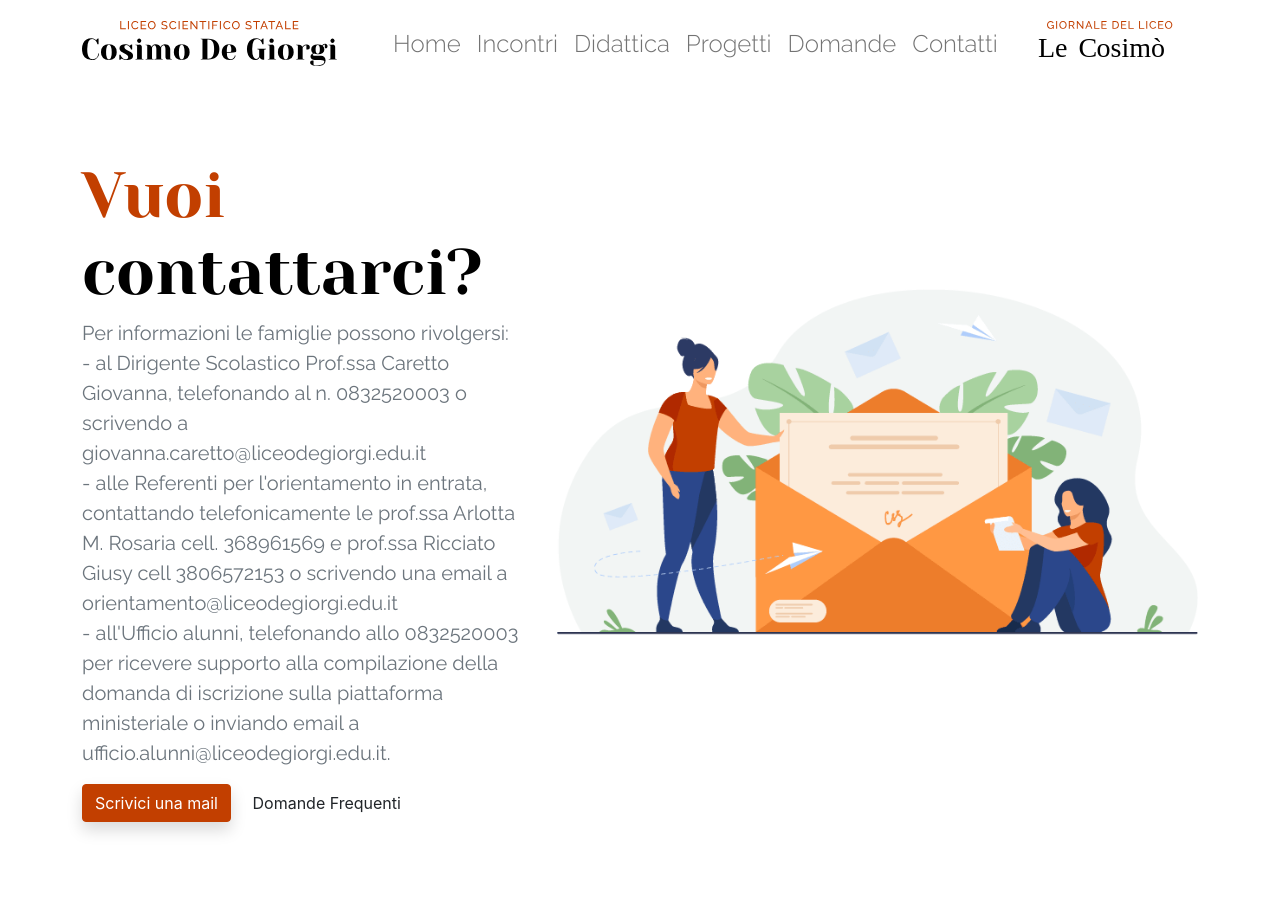
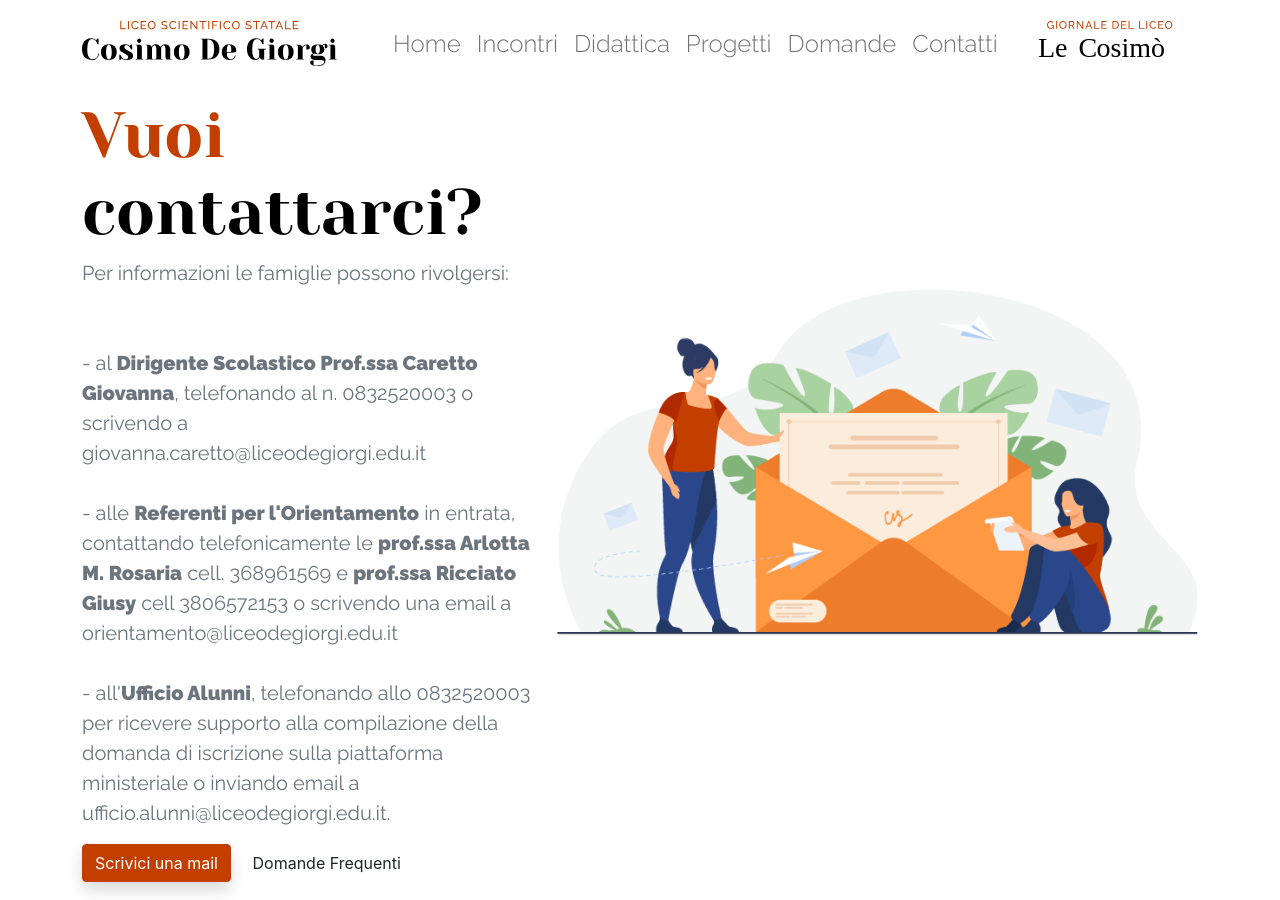
Before and after one commit to PiervitoCreanza/orientamento.liceodegiorgi.edu.it, a Jekyll site: the page built from contatti.html, in a window 1280 px wide. Built offline with Jekyll 4.4.1, drawn with Linux system fonts in a browser that asks for light colours.

```diff
--- a/_data/contatti.json
+++ b/_data/contatti.json
@@ -1,7 +1,7 @@
 {
     "sezione1": {
         "titolo": "<span class='text-red'>Vuoi</span> contattarci?",
-        "sottotitolo": "Per informazioni le famiglie possono rivolgersi: <br> - al Dirigente Scolastico Prof.ssa Caretto Giovanna, telefonando al n. 0832520003 o scrivendo a giovanna.caretto@liceodegiorgi.edu.it <br>- alle Referenti per l'orientamento in entrata, contattando telefonicamente le prof.ssa Arlotta M. Rosaria cell. 368961569 e prof.ssa Ricciato Giusy cell 3806572153 o scrivendo una email a orientamento@liceodegiorgi.edu.it <br>- all'Ufficio alunni, telefonando allo 0832520003 per ricevere supporto alla compilazione della domanda di iscrizione sulla piattaforma ministeriale o inviando email a ufficio.alunni@liceodegiorgi.edu.it.",
+        "sottotitolo": "Per informazioni le famiglie possono rivolgersi: <br><br><br> - al <b>Dirigente Scolastico Prof.ssa Caretto Giovanna</b>, telefonando al n. 0832520003 o scrivendo a giovanna.caretto@liceodegiorgi.edu.it <br><br>- alle <b>Referenti per l'Orientamento</b> in entrata, contattando telefonicamente le <b>prof.ssa Arlotta M. Rosaria</b> cell. 368961569 e <b>prof.ssa Ricciato Giusy</b> cell 3806572153 o scrivendo una email a orientamento@liceodegiorgi.edu.it <br><br>- all'<b>Ufficio Alunni</b>, telefonando allo 0832520003 per ricevere supporto alla compilazione della domanda di iscrizione sulla piattaforma ministeriale o inviando email a ufficio.alunni@liceodegiorgi.edu.it.",
         "pulsanteRosso": "Scrivici una mail",
         "pulsante": "Domande Frequenti"
     }
```
